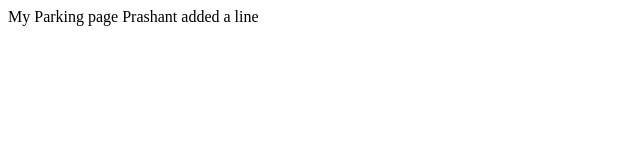
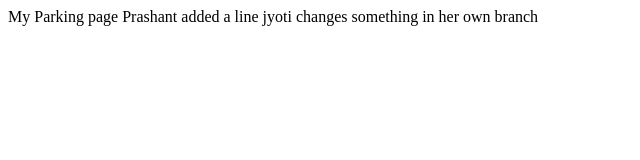
Before and after one commit to Prash9741/Parking-Allotment-System, a plain HTML site: page index.html in a window 1280 px wide. Shown: the whole page, without its empty margins (0-640 px from the left). Drawn offline with Linux system fonts and the light colour scheme.

Commit message:
Jyoti adding a line

```diff
--- a/index.html
+++ b/index.html
@@ -8,5 +8,6 @@
 <body>
     My Parking page
     Prashant added a line
+    jyoti changes something in her own branch
 </body>
 </html>
```
